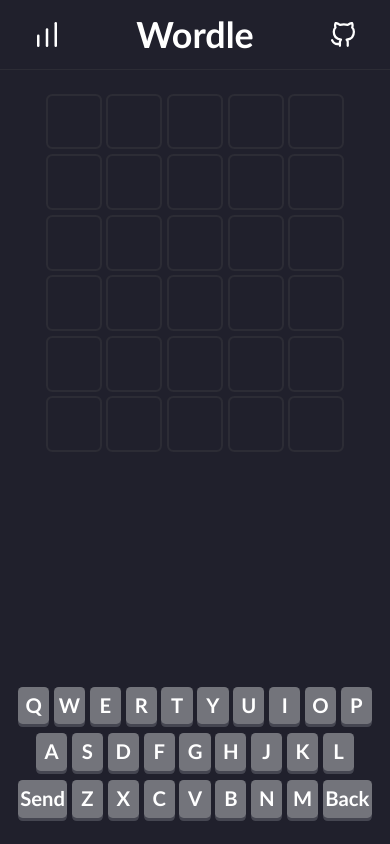
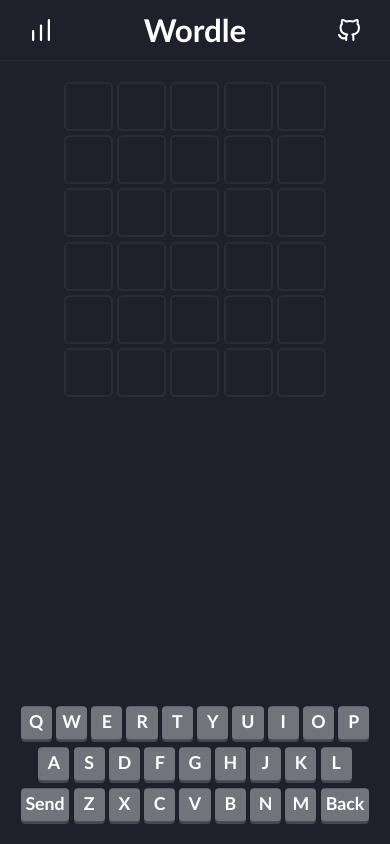
Before and after one commit to marlinlaja/flask-Wordle, a Flask app: page / in a window 390 px wide. Run offline with Flask 3, Linux system fonts and the light colour scheme.

Commit message:
Refactor font sizes in media queries and update body styles for improved layout

```diff
--- a/static/css/styles.css
+++ b/static/css/styles.css
@@ -36,14 +36,14 @@ html {
 /* Apply smaller font size when screen is less than 1000px */
 @media (max-width: 1000px) {
   html {
-    font-size: 2vw; /* Reduced font size */
+    font-size: 1.8vw; /* Reduced font size */
   }
 }
 
 /* Apply smaller font size when screen is less than 600px */
 @media (max-width: 600px) {
     html {
-      font-size: 4vw; /* Reduced font size */
+      font-size: 3.5vw; /* Reduced font size */
     }
   }
 body {
@@ -94,9 +94,9 @@ body {
     flex: 1;
     justify-content: space-between;
     align-items: center;
-    width: 100%;
     height: 100%;
     padding: 1.5rem 0;
+    grid-row-gap: 1.5rem;
     display: flex;
 }
 
@@ -111,7 +111,7 @@ body {
     grid-template-rows: repeat(6, 1fr);
     grid-template-columns: repeat(5, 1fr);
     justify-items: stretch;
-    height: 23rem;
+    aspect-ratio: 5 / 6;
     display: grid;
 }
 
@@ -124,7 +124,7 @@ body {
     align-items: center;
     font-size: 2rem;
     display: flex;
-    width: 100%;
+    width : 3.6rem;
     color: white;
     transition: transform 0.1s ease, color 0.2s ease;
     transform: rotateY(0deg);
--- a/static/js/scripts.js
+++ b/static/js/scripts.js
@@ -1,12 +1,7 @@
-// Dynamically detect the base path where this app is mounted
-const BASE_PATH = window.location.pathname.split('/').slice(0,2).join('') || '';
-
-// Helper function to generate API URLs
-function apiURL(path) {
-    // Ensure leading slash
-    return `${window.origin}${BASE_PATH}${path.startsWith('/') ? path : '/' + path}`;
+function apiURL(endpoint) {
+    const BASE_URL = window.location.origin;
+    return `${BASE_URL}${endpoint}`;
 }
-
 
 
 // ======================================================================
```
